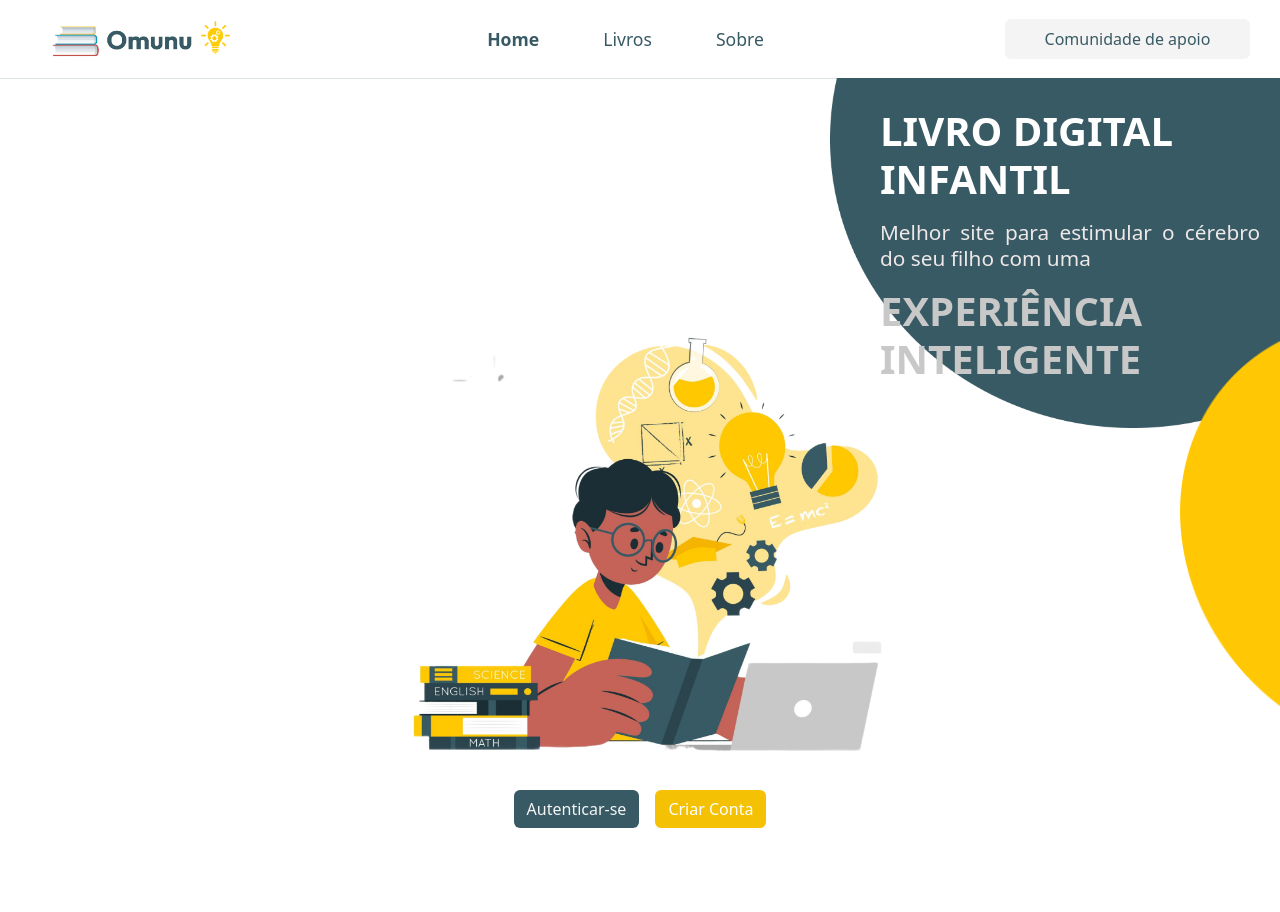
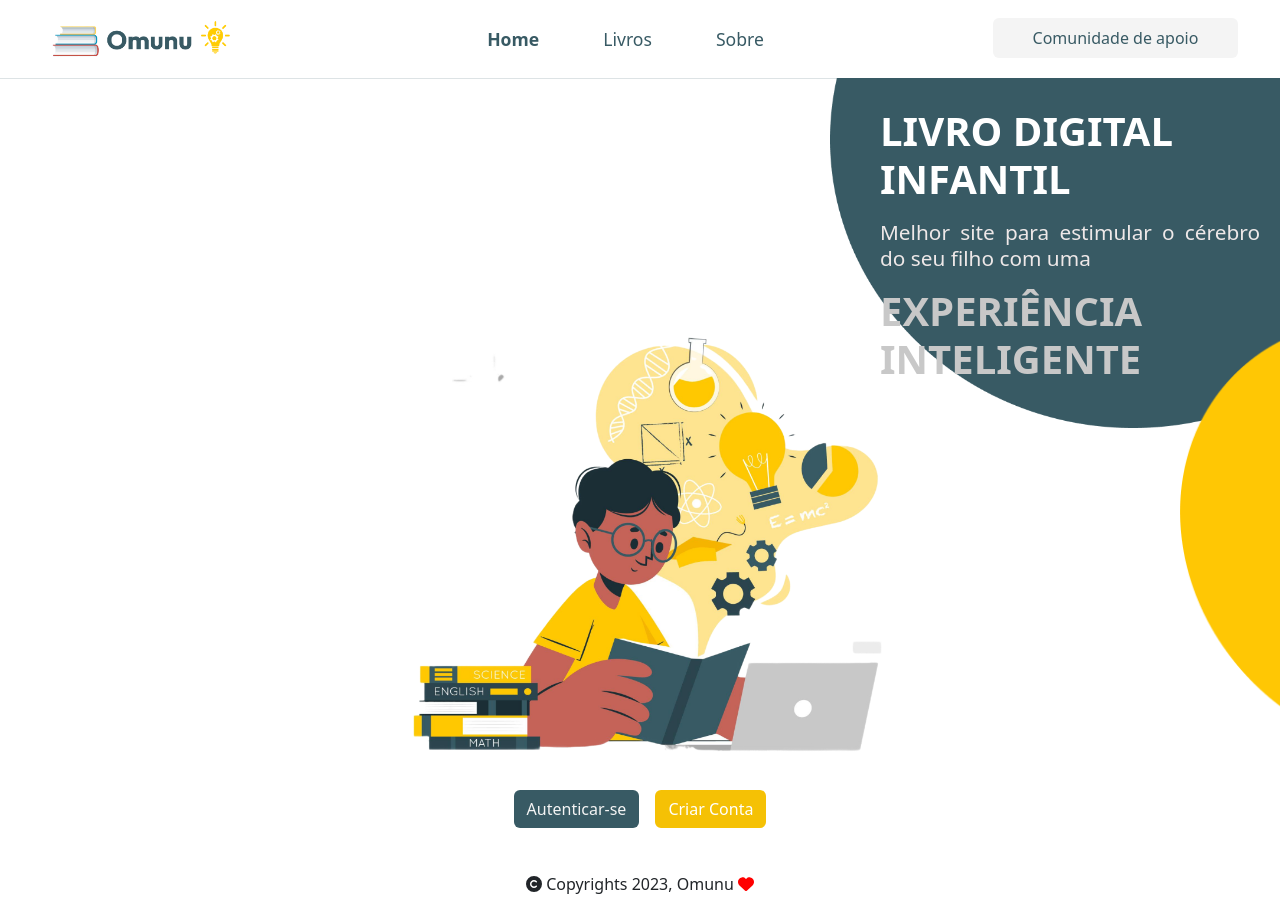
Before and after one commit to joelmarcolino/OMUNU2023, a Next.js app: page / in a window 1280 px wide. Before the commit the page ends 848 px from the top, so only its background shows below. Built offline with nearby package versions, Linux system fonts and the light colour scheme.

Commit message:
Fontawesome added and navbar fixed

```diff
--- a/package.json
+++ b/package.json
@@ -9,12 +9,17 @@
     "lint": "next lint"
   },
   "dependencies": {
+    "@fortawesome/fontawesome-svg-core": "^6.3.0",
+    "@fortawesome/free-solid-svg-icons": "^6.3.0",
+    "@fortawesome/react-fontawesome": "^0.2.0",
     "@next/font": "13.1.6",
+    "@popperjs/core": "^2.11.6",
     "@types/node": "18.13.0",
     "@types/react": "18.0.27",
     "@types/react-dom": "18.0.10",
     "@types/sass": "^1.43.1",
     "@types/styled-components": "^5.1.26",
+    "bootstrap": "^5.2.3",
     "eslint": "8.33.0",
     "eslint-config-next": "13.1.6",
     "next": "13.1.6",
--- a/src/components/Navbar/Navbar.component.tsx
+++ b/src/components/Navbar/Navbar.component.tsx
@@ -28,24 +28,40 @@ export function HomeNavbarComponent() {
         <nav className="navbar navbar-expand-lg bg-body-tertiary">
           <div className="container-fluid">
             <a className="navbar-brand" href="#">
-              <MyImageComponent name={"/Logo omomu.png"} width={200} height={200}/>
+              <MyImageComponent
+                name={"/Logo omomu.png"}
+                width={200}
+                height={200}
+              />
             </a>
             <button
-              className="navbar-toggler"
+              className="navbar-toggler border-0 shadow-none"
               type="button"
-              data-bs-toggle="collapse"
-              data-bs-target="#navbarSupportedContent"
-              aria-controls="navbarSupportedContent"
-              aria-expanded="false"
-              aria-label="Toggle navigation"
+              data-bs-toggle="offcanvas"
+              data-bs-target="#offcanvasDarkNavbar"
+              aria-controls="offcanvasDarkNavbar"
             >
               <span className="navbar-toggler-icon"></span>
             </button>
 
             <div
-              className="collapse navbar-collapse"
-              id="navbarSupportedContent"
+              className="offcanvas offcanvas-end text-bg-dark"
+              tabIndex={-1}
+              id="offcanvasDarkNavbar"
+              aria-labelledby="offcanvasDarkNavbarLabel"
             >
+              <div className="offcanvas-header">
+                <h5 className="offcanvas-title" id="offcanvasDarkNavbarLabel">
+                  Menu
+                </h5>
+                <button
+                  type="button"
+                  className="btn-close btn-close-white"
+                  data-bs-dismiss="offcanvas"
+                  aria-label="Close"
+                ></button>
+              </div>
+              <div className="offcanvas-body">
                 <Menu className="navbar-nav ms-auto me-auto mb-2 mb-lg-0">
                   {menu.map((item, index) => {
                     return (
@@ -64,11 +80,15 @@ export function HomeNavbarComponent() {
                     );
                   })}
                 </Menu>
+                <div className="d-flex" role="search">
+                  <BtnSecondaryComponent
+                    desc={btnDescription}
+                    w="245px"
+                    h="40px"
+                  />
                 </div>
-
               </div>
-          <div className="d-flex" role="search">
-              <BtnSecondaryComponent desc={btnDescription} w="245px" h="40px" />
+            </div>
           </div>
         </nav>
       </Navbar>
--- a/src/pages/Homepage/Home.page.tsx
+++ b/src/pages/Homepage/Home.page.tsx
@@ -1,3 +1,9 @@
+import {
+  faCopyright,
+  faHeart,
+  faSearch,
+} from "@fortawesome/free-solid-svg-icons";
+import { FontAwesomeIcon } from "@fortawesome/react-fontawesome";
 import React from "react";
 import {
   BtnDefaultComponent,
@@ -33,17 +39,25 @@ export default function HomePage() {
         />
       </div>
       <div className="container">
-
         <Description className="col-md-12 col-sm-12">
-
           <div className="content ">
-          <BtnPrimaryComponent desc={"Autenticar-se"} _className={""} icon={""} />
-          <BtnWarmComponent desc={"Criar Conta"} _className={"ms-3"}/>
+            <BtnPrimaryComponent
+              desc={"Autenticar-se"}
+              _className={""}
+              icon={""}
+            />
+            <BtnWarmComponent desc={"Criar Conta"} _className={"ms-3"} />
           </div>
-
         </Description>
-
-
+      </div>
+      <div className="container pt-4">
+        <div className="row ">
+          <p className="text-center">
+            <FontAwesomeIcon icon={faCopyright} />
+            {" Copyrights " + new Date().getFullYear() + ", Omunu "}
+            <FontAwesomeIcon icon={faHeart} style={{ color: "red" }} />
+          </p>
+        </div>
       </div>
     </>
   );
--- a/src/pages/_app.tsx
+++ b/src/pages/_app.tsx
@@ -1,10 +1,22 @@
 import type { AppProps } from "next/app";
 
+// import Font Awesome CSS
+import "@fortawesome/fontawesome-svg-core/styles.css";
+
+import { config } from "@fortawesome/fontawesome-svg-core";
+// Tell Font Awesome to skip adding the CSS automatically
+// since it's already imported above
+config.autoAddCss = false;
+
+import "bootstrap/dist/css/bootstrap.min.css";
+import { useEffect } from "react";
+
 function MyApp({ Component, pageProps }: AppProps) {
-  return (
-    <>
-      <Component {...pageProps} />
-    </>
-  );
+  useEffect(() => {
+    require("bootstrap/dist/js/bootstrap.bundle.min.js");
+  }, []);
+
+  return <Component {...pageProps} />;
 }
+
 export default MyApp;
--- a/src/pages/_document.tsx
+++ b/src/pages/_document.tsx
@@ -17,9 +17,7 @@ export default function Document() {
         <NextScript />
 
         <Script
-          id="bootstrap-cdn"
-          src="https://cdn.jsdelivr.net/npm/bootstrap@5.2.3/dist/js/bootstrap.min.js"
-          integrity="sha384-cuYeSxntonz0PPNlHhBs68uyIAVpIIOZZ5JqeqvYYIcEL727kskC66kF92t6Xl2V"
+          src="https://kit.fontawesome.com/b12fc99d36.js"
           crossOrigin="anonymous"
         ></Script>
 
@@ -28,6 +26,17 @@ export default function Document() {
           integrity="sha384-kenU1KFdBIe4zVF0s0G1M5b4hcpxyD9F7jL+jjXkk+Q2h455rYXK/7HAuoJl+0I4"
           crossOrigin="anonymous"
         ></Script>
+
+        <Script
+          src="https://cdn.jsdelivr.net/npm/@popperjs/core@2.11.6/dist/umd/popper.min.js"
+          integrity="sha384-oBqDVmMz9ATKxIep9tiCxS/Z9fNfEXiDAYTujMAeBAsjFuCZSmKbSSUnQlmh/jp3"
+          crossOrigin="anonymous"
+        ></Script>
+        <Script
+          src="https://cdn.jsdelivr.net/npm/bootstrap@5.2.3/dist/js/bootstrap.min.js"
+          integrity="sha384-cuYeSxntonz0PPNlHhBs68uyIAVpIIOZZ5JqeqvYYIcEL727kskC66kF92t6Xl2V"
+          crossOrigin="anonymous"
+        ></Script>
       </body>
     </Html>
   );
```
Also changed, not shown: 1 other file (tests, documents, lock files or other folders). Lines whose indentation alone changed are shown as unchanged.
